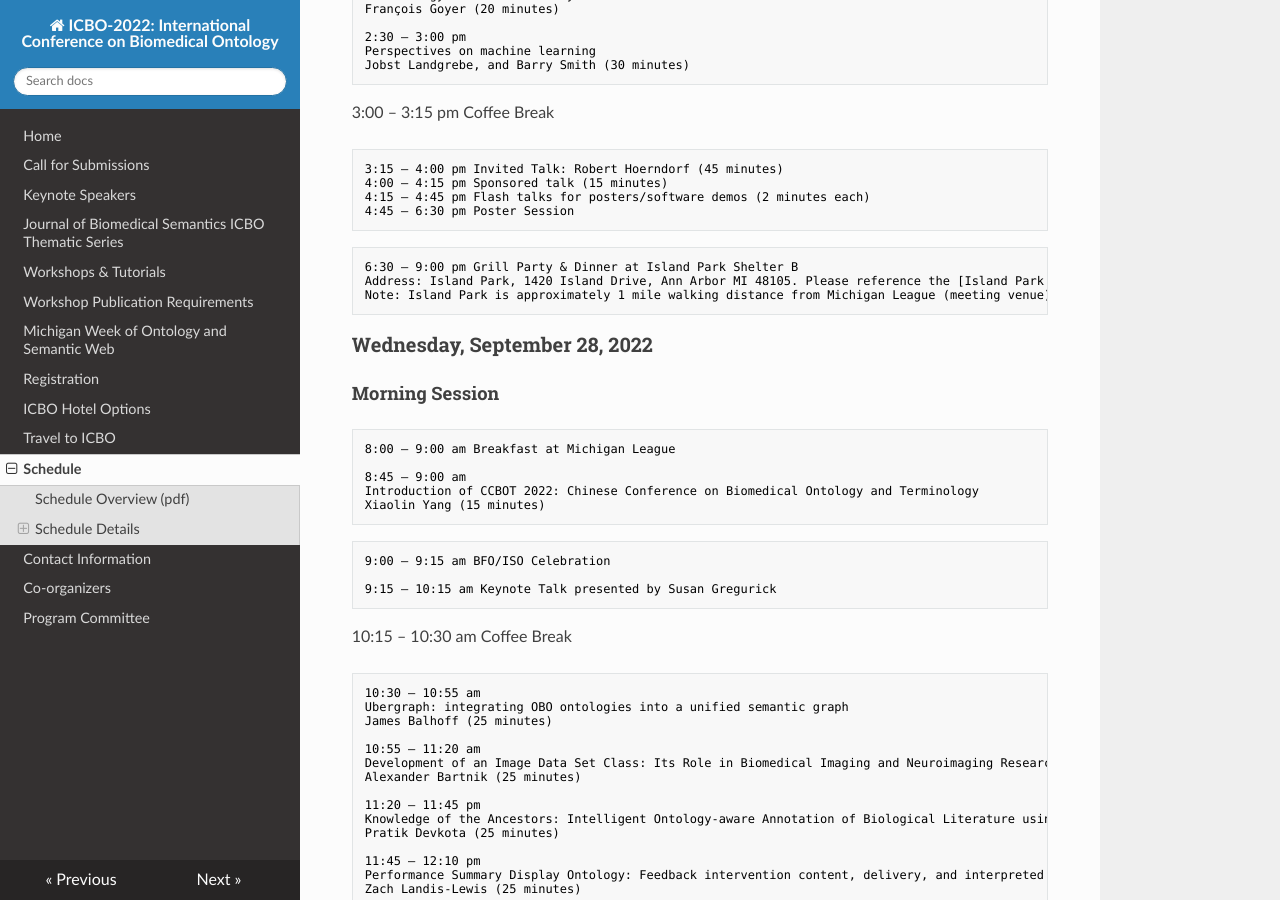
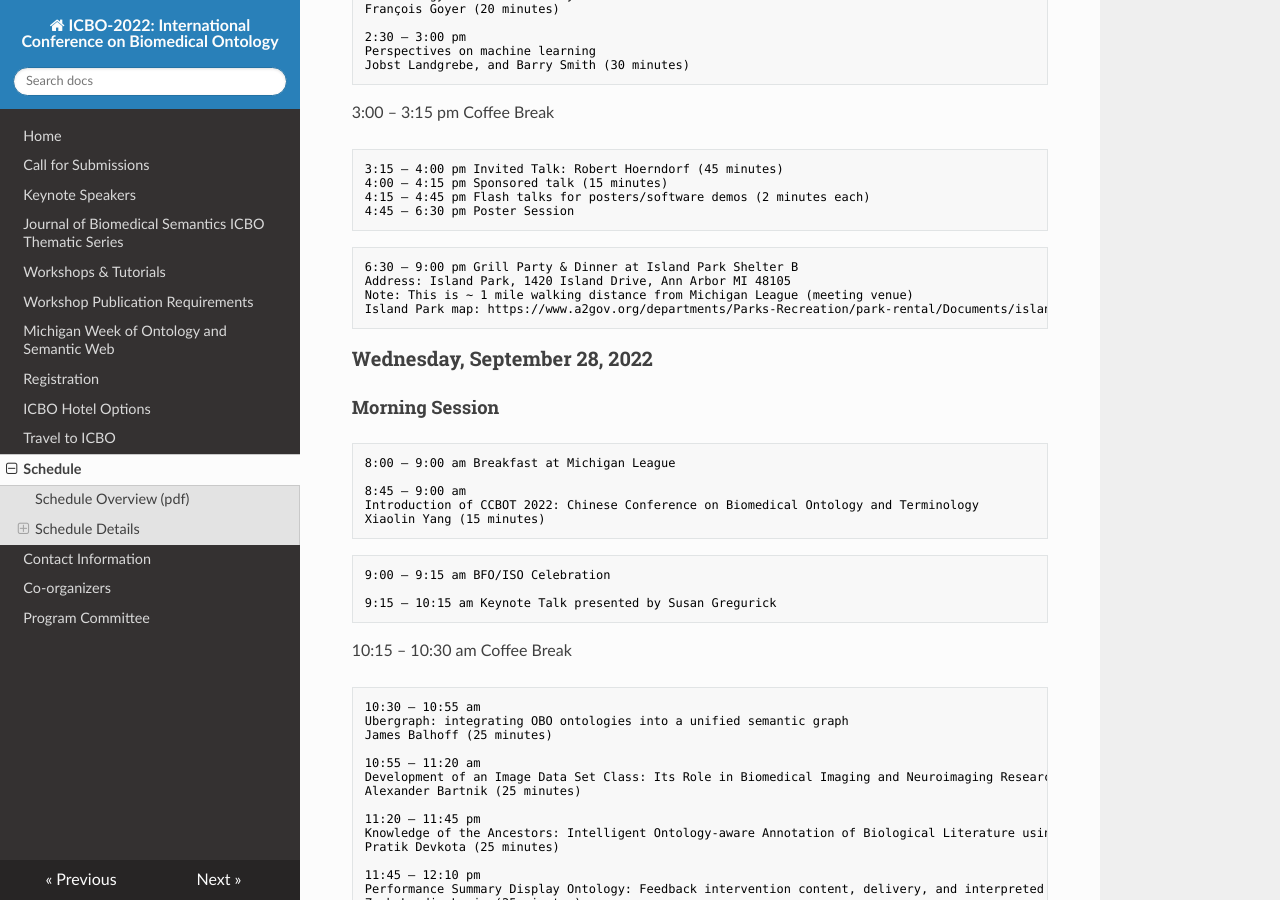
Before and after one commit to johnbeve/BFO-Organization, an MkDocs documentation site: the page built from docs/icbo-schedule.md, in a window 1280 px wide and 900 px high, scrolled down 2678 px. Built offline with MkDocs 1.6.1, drawn with Linux system fonts in a browser that asks for light colours; nearby versions of some CDN libraries.

Commit message:
Update icbo-schedule.md

````diff
--- a/docs/icbo-schedule.md
+++ b/docs/icbo-schedule.md
@@ -113,8 +113,9 @@ Jobst Landgrebe, and Barry Smith (30 minutes)
 ```
 ```txt
 6:30 – 9:00 pm Grill Party & Dinner at Island Park Shelter B
-Address: Island Park, 1420 Island Drive, Ann Arbor MI 48105. Please reference the [Island Park map](https://www.a2gov.org/departments/Parks-Recreation/park-rental/Documents/island%20park%20rec1%202022.pdf) for the location of Island Park Shelter B.
-Note: Island Park is approximately 1 mile walking distance from Michigan League (meeting venue).
+Address: Island Park, 1420 Island Drive, Ann Arbor MI 48105
+Note: This is ~ 1 mile walking distance from Michigan League (meeting venue)
+Island Park map: https://www.a2gov.org/departments/Parks-Recreation/park-rental/Documents/island%20park%20rec1%202022.pdf
 ```
 
 ### Wednesday, September 28, 2022
````
